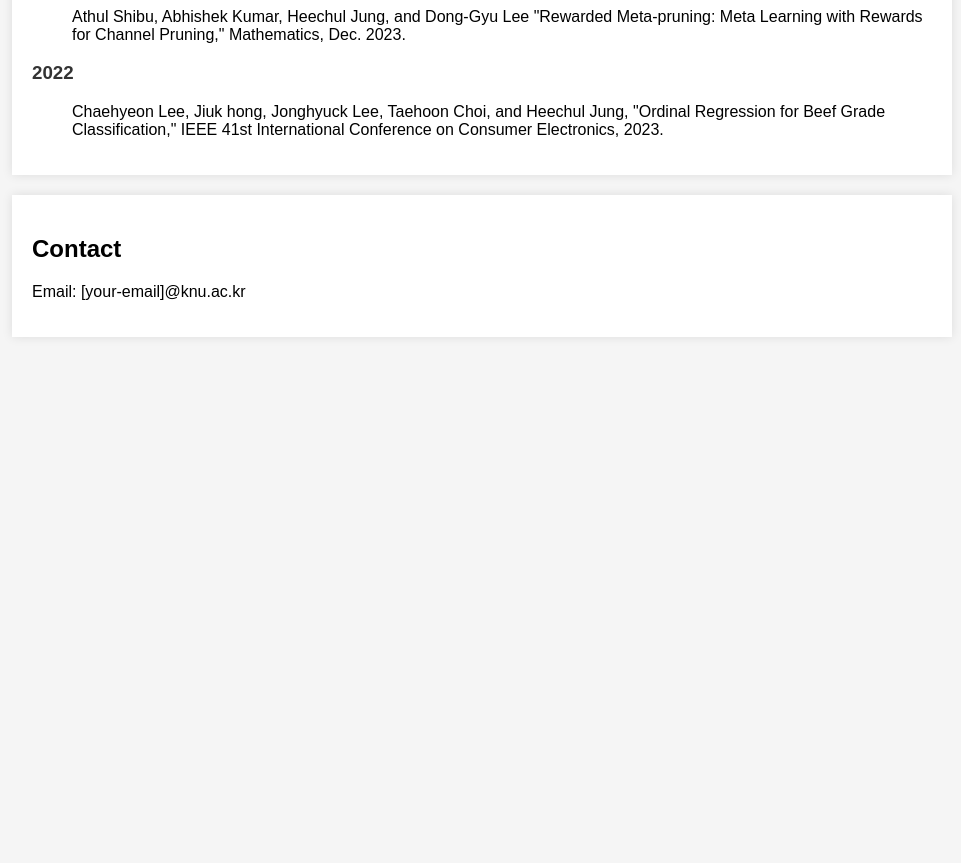
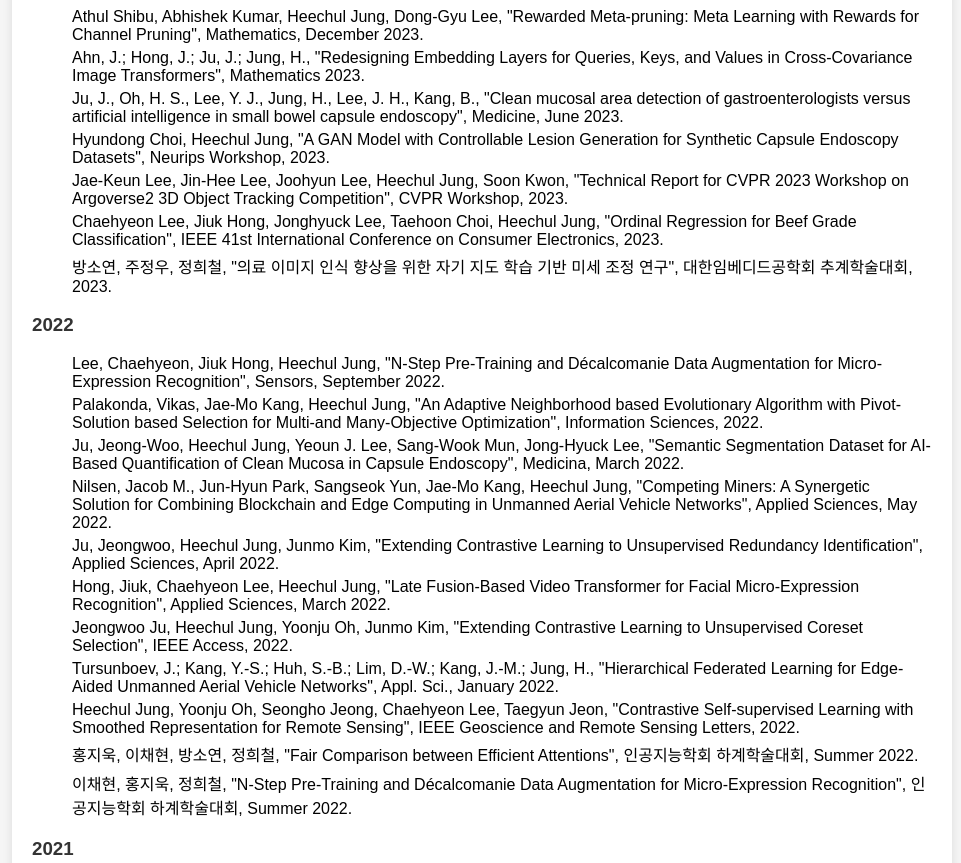
Before and after one commit to heechul-knu/heechul-github.io, a plain HTML site: page index.html in a window 1280 px wide. Shown: the part 960-1823 px from the top of the page, without its empty margins (158-1119 px from the left). Before the commit the page ends 1317 px from the top, so only its background shows below. Drawn offline with Linux system fonts and the light colour scheme.

Commit message:
Update index.html

```diff
--- a/index.html
+++ b/index.html
@@ -88,16 +88,32 @@
 <li>이원규, 박지훈, 이종혁, 정희철, "딥러닝 기반 실내 디자인 인식", 대한임베디드공학회논문지, February 2024.</li>
         </ul>
         <h3>2023</h3>
-        <ul>
-            <li>Athul Shibu, Abhishek Kumar, Heechul Jung, and Dong-Gyu Lee "Rewarded Meta-pruning: Meta Learning with Rewards for Channel Pruning," Mathematics, Dec. 2023.</li>
-            <!-- Additional 2023 publications -->
-        </ul>
+<ul>
+  <li>Athul Shibu, Abhishek Kumar, Heechul Jung, Dong-Gyu Lee, "Rewarded Meta-pruning: Meta Learning with Rewards for Channel Pruning", Mathematics, December 2023.</li>
+  <li>Ahn, J.; Hong, J.; Ju, J.; Jung, H., "Redesigning Embedding Layers for Queries, Keys, and Values in Cross-Covariance Image Transformers", Mathematics 2023.</li>
+  <li>Ju, J., Oh, H. S., Lee, Y. J., Jung, H., Lee, J. H., Kang, B., "Clean mucosal area detection of gastroenterologists versus artificial intelligence in small bowel capsule endoscopy", Medicine, June 2023.</li>
+  <li>Hyundong Choi, Heechul Jung, "A GAN Model with Controllable Lesion Generation for Synthetic Capsule Endoscopy Datasets", Neurips Workshop, 2023.</li>
+  <li>Jae-Keun Lee, Jin-Hee Lee, Joohyun Lee, Heechul Jung, Soon Kwon, "Technical Report for CVPR 2023 Workshop on Argoverse2 3D Object Tracking Competition", CVPR Workshop, 2023.</li>
+  <li>Chaehyeon Lee, Jiuk Hong, Jonghyuck Lee, Taehoon Choi, Heechul Jung, "Ordinal Regression for Beef Grade Classification", IEEE 41st International Conference on Consumer Electronics, 2023.</li>
+  <li>방소연, 주정우, 정희철, "의료 이미지 인식 향상을 위한 자기 지도 학습 기반 미세 조정 연구", 대한임베디드공학회 추계학술대회, 2023.</li>
+</ul>
         <h3>2022</h3>
-        <ul>
-            <li>Chaehyeon Lee, Jiuk hong, Jonghyuck Lee, Taehoon Choi, and Heechul Jung, "Ordinal Regression for Beef Grade Classification," IEEE 41st International Conference on Consumer Electronics, 2023.</li>
-            <!-- Additional 2022 publications -->
-        </ul>
-        <!-- Continue with other years -->
+<ul>
+  <li>Lee, Chaehyeon, Jiuk Hong, Heechul Jung, "N-Step Pre-Training and Décalcomanie Data Augmentation for Micro-Expression Recognition", Sensors, September 2022.</li>
+  <li>Palakonda, Vikas, Jae-Mo Kang, Heechul Jung, "An Adaptive Neighborhood based Evolutionary Algorithm with Pivot-Solution based Selection for Multi-and Many-Objective Optimization", Information Sciences, 2022.</li>
+  <li>Ju, Jeong-Woo, Heechul Jung, Yeoun J. Lee, Sang-Wook Mun, Jong-Hyuck Lee, "Semantic Segmentation Dataset for AI-Based Quantification of Clean Mucosa in Capsule Endoscopy", Medicina, March 2022.</li>
+  <li>Nilsen, Jacob M., Jun-Hyun Park, Sangseok Yun, Jae-Mo Kang, Heechul Jung, "Competing Miners: A Synergetic Solution for Combining Blockchain and Edge Computing in Unmanned Aerial Vehicle Networks", Applied Sciences, May 2022.</li>
+  <li>Ju, Jeongwoo, Heechul Jung, Junmo Kim, "Extending Contrastive Learning to Unsupervised Redundancy Identification", Applied Sciences, April 2022.</li>
+  <li>Hong, Jiuk, Chaehyeon Lee, Heechul Jung, "Late Fusion-Based Video Transformer for Facial Micro-Expression Recognition", Applied Sciences, March 2022.</li>
+  <li>Jeongwoo Ju, Heechul Jung, Yoonju Oh, Junmo Kim, "Extending Contrastive Learning to Unsupervised Coreset Selection", IEEE Access, 2022.</li>
+  <li>Tursunboev, J.; Kang, Y.-S.; Huh, S.-B.; Lim, D.-W.; Kang, J.-M.; Jung, H., "Hierarchical Federated Learning for Edge-Aided Unmanned Aerial Vehicle Networks", Appl. Sci., January 2022.</li>
+  <li>Heechul Jung, Yoonju Oh, Seongho Jeong, Chaehyeon Lee, Taegyun Jeon, "Contrastive Self-supervised Learning with Smoothed Representation for Remote Sensing", IEEE Geoscience and Remote Sensing Letters, 2022.</li>
+  <li>홍지욱, 이채현, 방소연, 정희철, "Fair Comparison between Efficient Attentions", 인공지능학회 하계학술대회, Summer 2022.</li>
+  <li>이채현, 홍지욱, 정희철, "N-Step Pre-Training and Décalcomanie Data Augmentation for Micro-Expression Recognition", 인공지능학회 하계학술대회, Summer 2022.</li>
+</ul>
+        <h3>2021</h3>
+
+
     </section>
 
     <section id="contact">
```
